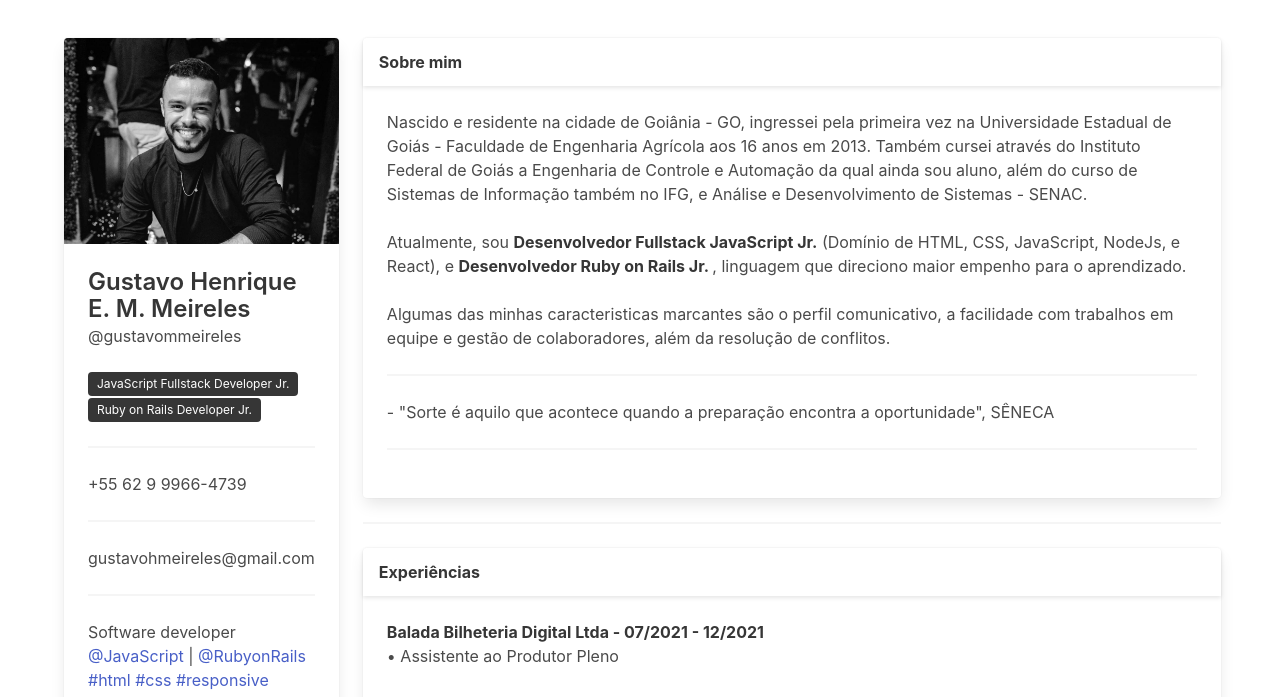
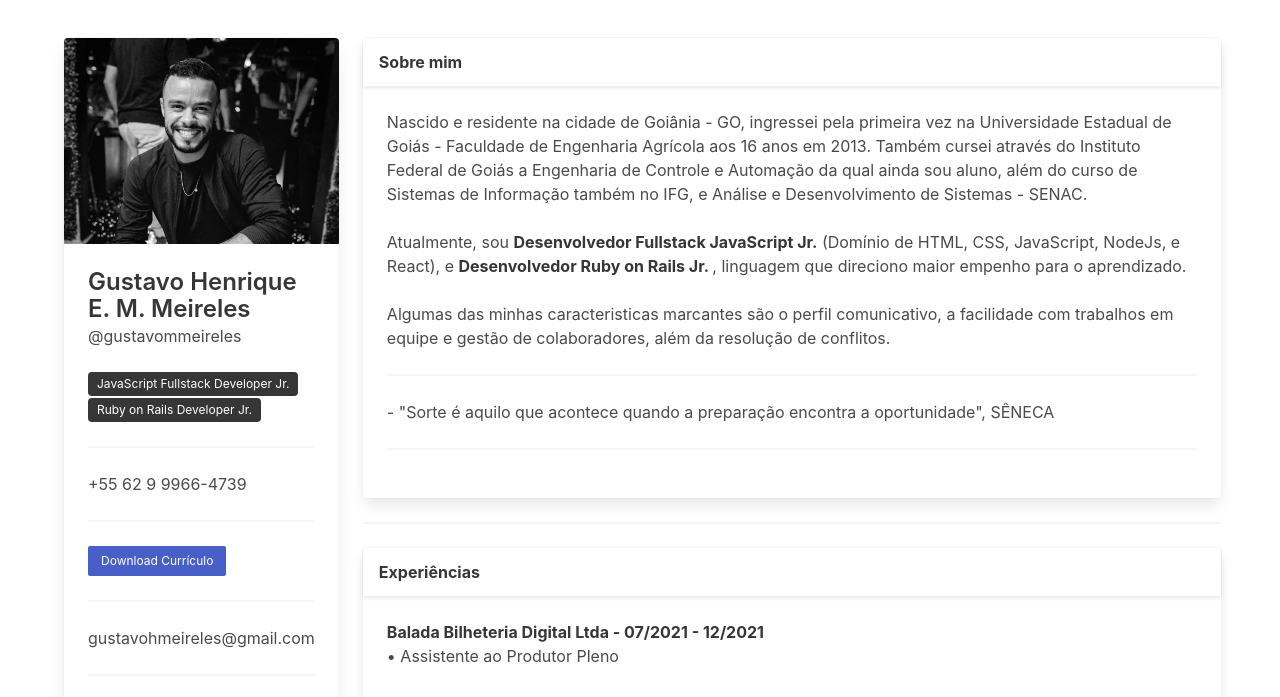
Before and after one commit to gustavohmeireles/portfolio-feito-com-bulma, a plain HTML site: page index.html in a window 1280 px wide. Shown: the part 62-759 px from the top of the page. Drawn offline with nearby package versions, Linux system fonts and the light colour scheme.

Commit message:
commit on 'Master'

```diff
--- a/index.html
+++ b/index.html
@@ -70,6 +70,11 @@
                                 <hr>
                                 <div class="content">
                                     <p>+55 62 9 9966-4739</p>
+                                    <hr>
+                                    <a href="docs/cv.pdf" target="_blank">
+                                      <button class="button is-link is-small">Download Currículo
+                                      </button>
+                                    </a>
                                     <hr>
                                     <p>gustavohmeireles@gmail.com</p>
                                     <hr>
```
Also changed, not shown: 1 other file.
